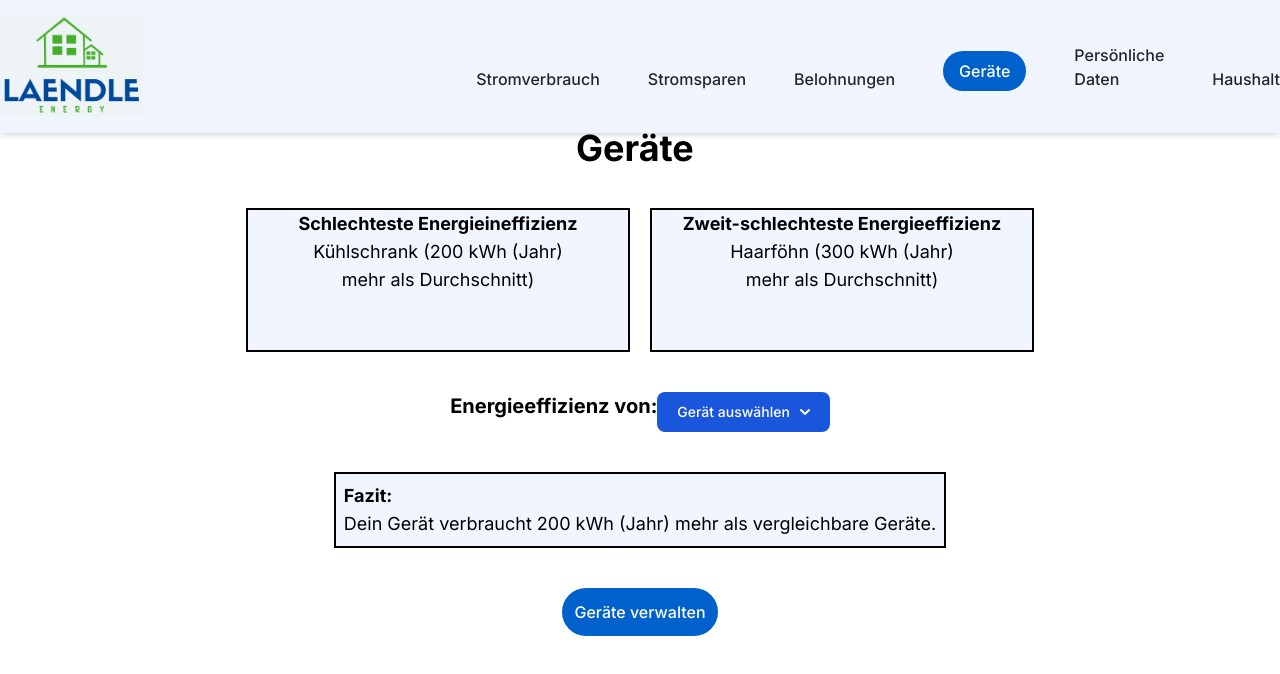
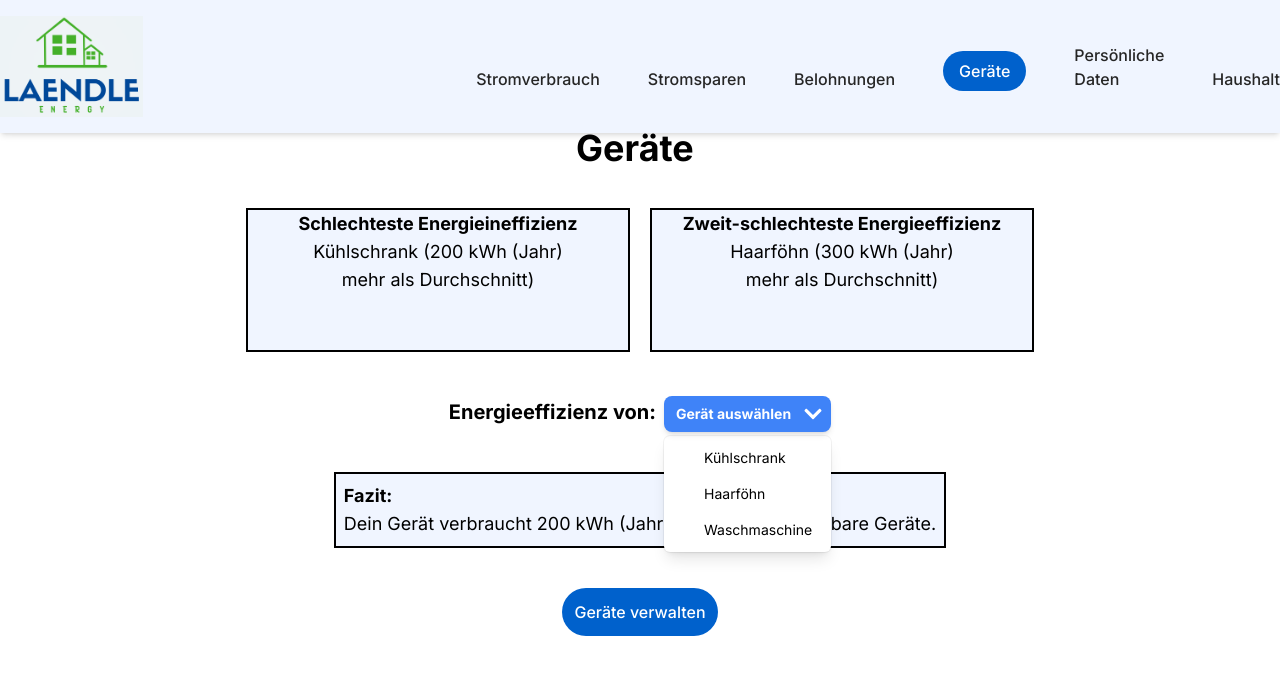
Before and after one commit to LaendleEnergy/SmartMeterUI, a Next.js app: page /pages/devices-overview in a window 1280 px wide. Both pictures are taken after a click on the button "Gerät auswählen". Shown: the top 674 px of the page. Built offline with nearby package versions, Linux system fonts and the light colour scheme.

Commit message:
Implemented Dropdown & nav z value

```diff
--- a/src/app/components/Dropdown.tsx
+++ b/src/app/components/Dropdown.tsx
@@ -1,23 +1,63 @@
-import { Menu } from '@headlessui/react';
-
-// NOCH NICHT FERTIG
+import { FaChevronDown, FaCheck } from 'react-icons/fa';
+import { Listbox, Transition } from '@headlessui/react'
+import { Fragment, useState } from 'react'
 
 interface DropdownProps {
-    title: string;
-    values: [];
+  title: string;
+  values: string[];
 }
 
 export default function Dropdown(props: DropdownProps) {
+  const [selected, setSelected] = useState(props.title);
+
   return (
-    <Menu>
-      <Menu.Button>props.title</Menu.Button>
-      <Menu.Items>
-        <Menu.Item>
-          {({ active }) => (
-            <a className={`${active && 'bg-primary-600'}`} href="">Kühlschrank</a>
-          )}
-        </Menu.Item>
-      </Menu.Items>
-    </Menu>
+    <Listbox value={selected} onChange={setSelected}>
+      <div className="relative mt-1">
+        <Listbox.Button className="z-20 text-white relative w-full cursor-default rounded-lg bg-blue-500 hover:bg-primary-700 py-2 pl-3 pr-10 text-left shadow-md focus:outline-none focus-visible:border-white focus-visible:ring-2 focus-visible:ring-white/75 focus-visible:ring-offset-2 focus-visible:ring-offset-white sm:text-sm">
+          <span className="block truncate">{selected}</span>
+          <span className="pointer-events-none absolute inset-y-0 right-0 flex items-center pr-2">
+            <FaChevronDown
+              className="h-5 w-5"
+              aria-hidden="true"
+            />
+          </span>
+        </Listbox.Button>
+        <Transition
+          as={Fragment}
+          leave="transition ease-in duration-100"
+          leaveFrom="opacity-100"
+          leaveTo="opacity-0"
+        >
+          <Listbox.Options className="absolute mt-1 max-h-60 w-full overflow-auto rounded-md bg-white py-1 text-base shadow-lg ring-1 ring-black/5 focus:outline-none sm:text-sm">
+            {props.values.map(item => (
+              <Listbox.Option
+                key={item}
+                className={({ active }) =>
+                  `relative cursor-default select-none py-2 pl-10 pr-4 ${active ? 'bg-primary-600 text-white' : 'text-black'
+                  }`
+                }
+                value={item}
+              >
+                {({ selected }) => (
+                  <>
+                    <span
+                      className={`block truncate ${selected ? 'font-medium' : 'font-normal'
+                        }`}
+                    >
+                      {item}
+                    </span>
+                    {selected ? (
+                      <span className="absolute inset-y-0 left-0 flex items-center pl-3 text-black">
+                        <FaCheck className="h-5 w-5" aria-hidden="true" />
+                      </span>
+                    ) : null}
+                  </>
+                )}
+              </Listbox.Option>
+            ))}
+          </Listbox.Options>
+        </Transition>
+      </div>
+    </Listbox>
   )
 }
--- a/src/app/components/navigation/navbar.tsx
+++ b/src/app/components/navigation/navbar.tsx
@@ -13,7 +13,7 @@ const Navbar = ({showTabs = true}) => {
   });
 
   return (
-    <div className="bg-indigo-50 fixed top-0 w-full shadow-md mb-5">
+    <div className="bg-indigo-50 fixed top-0 w-full shadow-md mb-5 z-20">
       <nav className="NavigationBar container mx-auto py-4">
         <div className="Center flex justify-between items-center">
           <div className="Logo inline-flex justify-start items-start">
--- a/src/app/pages/devices-overview/page.tsx
+++ b/src/app/pages/devices-overview/page.tsx
@@ -1,3 +1,5 @@
+'use client';
+import Dropdown from "@/app/components/Dropdown";
 import Navigation from "../../components/navigation/NavBar";
 import Link from "next/link";
 
@@ -18,20 +20,9 @@ export default function DeviceOverview() {
                     </div>
                 </div>
                 <div className="Trend">
-                    <div className="text-xl font-bold justify-center inline-flex space-x-2">Energieeffizienz von:
-                        <button id="dropdownDefaultButton" data-dropdown-toggle="devices-dropdown" className="text-white bg-blue-700 hover:bg-blue-800 font-medium rounded-lg text-sm px-5 py-2.5 text-center inline-flex items-center" type="button">Gerät auswählen
-                            <svg className="w-2.5 h-2.5 ml-2.5" aria-hidden="true" xmlns="http://www.w3.org/2000/svg" fill="none" viewBox="0 0 10 6"><path stroke="currentColor" stroke-linecap="round" stroke-linejoin="round" stroke-width="2" d="m1 1 4 4 4-4" /></svg>
-                        </button>
-                        <div id="devices-dropdown" className="z-10 hidden bg-white divide-y divide-gray-100 rounded-lg shadow w-44 dark:bg-gray-700">
-                            <ul className="py-2 text-sm text-gray-700 dark:text-gray-200" aria-labelledby="dropdownDefaultButton">
-                                <li>
-                                    <a href="#" className="block px-4 py-2 hover:bg-gray-100 dark:hover:bg-gray-600 dark:hover:text-white">Kühlschrank</a>
-                                </li>
-                                <li>
-                                    <a href="#" className="block px-4 py-2 hover:bg-gray-100 dark:hover:bg-gray-600 dark:hover:text-white">Haarföhn</a>
-                                </li>
-                            </ul>
-                        </div>
+                    <div className="text-xl font-bold justify-center items-center inline-flex space-x-2">
+                        <span>Energieeffizienz von:</span>
+                        <Dropdown title="Gerät auswählen" values={["Kühlschrank", "Haarföhn", "Waschmaschine"]}></Dropdown>
                     </div>
                 </div>
                 <div className="Fazit border-2 bg-indigo-50 border-black border-solid p-2"><span className="text-lg font-bold">Fazit:<br /></span><span className="text-lg">Dein Gerät verbraucht 200 kWh (Jahr) mehr als vergleichbare Geräte.</span></div>
--- a/src/app/pages/rewards/page.tsx
+++ b/src/app/pages/rewards/page.tsx
@@ -26,7 +26,7 @@ export default function Rewards() {
                 </div>
                 <div className="ActiveButton inline-flex justify-center items-center bg-primary-600 rounded-full p-3 space-x-3 transition duration-150 ease-in-out hover:bg-primary-700 hover:shadow">
                     <Link href="../pages/energy-consumption">
-                        <span className="Default text-center text-white text-xl font-medium   leading-normal">Jetzt Verbrauch zuordnen</span>
+                        <span className="Default text-center text-white text-xl font-medium leading-normal">Jetzt Verbrauch zuordnen</span>
                     </Link>
                 </div>
             </div>
```
